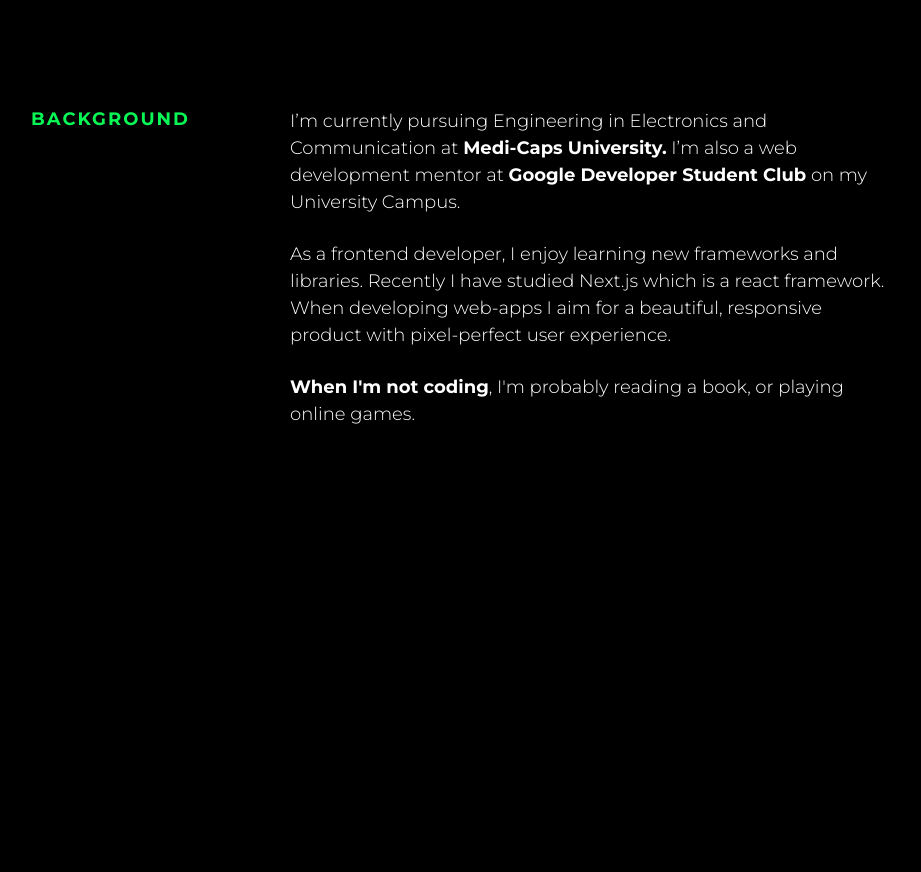
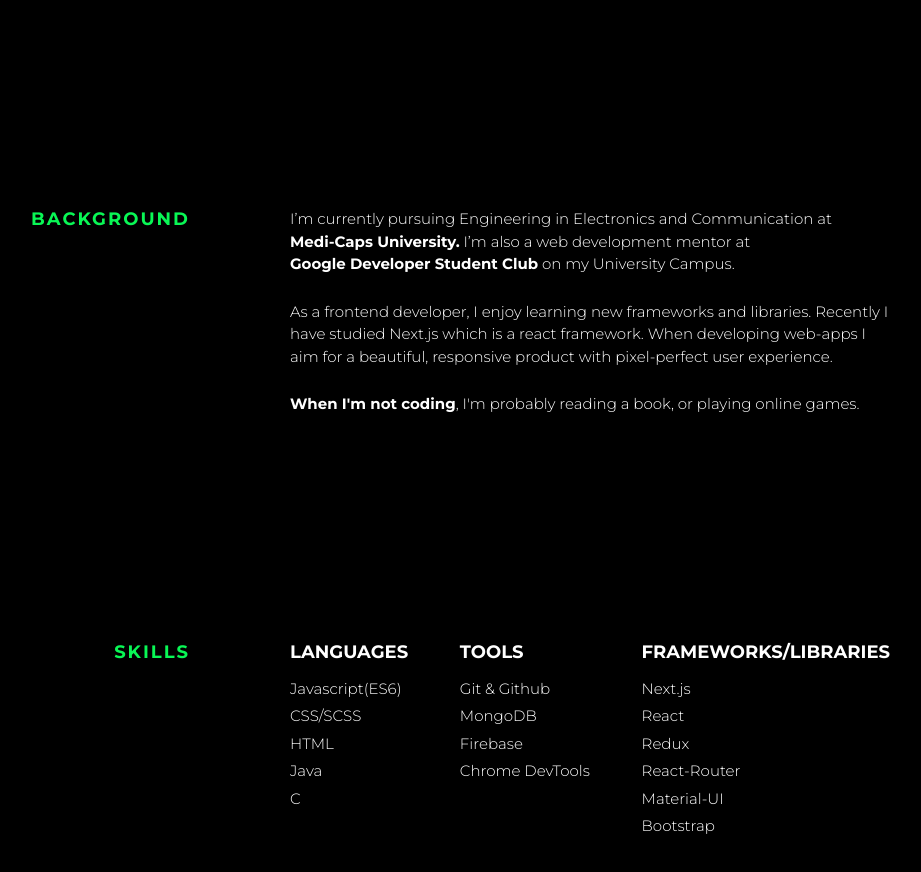
Before and after one commit to bilal-23/personal-portfolio, a Next.js app: page / in a window 1280 px wide. Shown: the part 762-1634 px from the top of the page, without its empty margins (200-1121 px from the left). Before the commit the page ends 1315 px from the top, so only its background shows below. Built offline with nearby package versions, Linux system fonts and the light colour scheme.

Commit message:
💡 Feat: Skills section

```diff
--- a/components/section.module.css
+++ b/components/section.module.css
@@ -6,19 +6,16 @@
   -ms-flex-pack: center;
   justify-content: center;
   padding: 10rem 17rem;
-  padding-top: 0;
 }
 
 @media only screen and (max-width: 1280px) {
   .section {
     padding: 10rem;
-    padding-top: 0;
   }
 }
 @media only screen and (max-width: 1024px) {
   .section {
     padding: 5rem;
-    padding-top: 0;
   }
 }
 @media only screen and (max-width: 768px) {
@@ -29,6 +26,5 @@
 @media only screen and (max-width: 480px) {
   .section {
     padding: 50px 35px;
-    padding-top: 0;
   }
 }
--- /dev/null
+++ b/components/skills.js
@@ -0,0 +1,47 @@
+import classes from './skills.module.css';
+import Section from './section';
+function Skills() {
+    return (
+        <Section>
+            <div className="section_title">
+                SKILLS
+            </div>
+            <div className="section_content">
+                <div className={classes.skills}>
+                    <div className={classes.skills_category}>
+                        <div className={classes.skills_category}>LANGUAGES</div>
+                        <ul>
+                            <li className={classes.skills_category_item}>Javascript&#40;ES6&#41;</li>
+                            <li className={classes.skills_category_item}>CSS/SCSS</li>
+                            <li className={classes.skills_category_item}>HTML</li>
+                            <li className={classes.skills_category_item}>Java</li>
+                            <li className={classes.skills_category_item}>C</li>
+                        </ul>
+                    </div>
+                    <div className={classes.skills_category}>
+                        <div className={classes.skills_category}>TOOLS</div>
+                        <ul>
+                            <li className={classes.skills_category_item}>Git &#38; Github</li>
+                            <li className={classes.skills_category_item}>MongoDB</li>
+                            <li className={classes.skills_category_item}>Firebase</li>
+                            <li className={classes.skills_category_item}>Chrome DevTools
+                            </li>
+                        </ul>
+                    </div>
+                    <div className={classes.skills_category}>
+                        <div className={classes.skills_category}>FRAMEWORKS/LIBRARIES</div>
+                        <ul>
+                            <li className={classes.skills_category_item}>Next.js</li>
+                            <li className={classes.skills_category_item}>React</li>
+                            <li className={classes.skills_category_item}>Redux</li>
+                            <li className={classes.skills_category_item}>React-Router</li>
+                            <li className={classes.skills_category_item}>Material-UI</li>
+                            <li className={classes.skills_category_item}>Bootstrap</li>
+                        </ul>
+                    </div>
+                </div>
+            </div>
+        </Section>
+    )
+}
+export default Skills;
--- /dev/null
+++ b/components/skills.module.css
@@ -0,0 +1,28 @@
+.skills {
+  display: flex;
+  -webkit-box-pack: justify;
+  -ms-flex-pack: justify;
+  justify-content: space-between;
+}
+.skills_category {
+  color: white;
+  font-weight: 700;
+  text-transform: uppercase;
+  margin-bottom: 1.5rem;
+}
+.skills ul {
+  list-style-type: none;
+}
+.skills_category_item {
+  text-transform: none;
+  margin: 5px 0;
+  font-weight: 300;
+  font-size: 1.5rem;
+  line-height: 1.5;
+}
+
+@media only screen and (max-width: 900px) {
+  .skills {
+    flex-wrap: wrap;
+  }
+}
--- a/pages/index.js
+++ b/pages/index.js
@@ -1,11 +1,13 @@
 import Background from "../components/background";
 import Header from "../components/header";
+import Skills from "../components/skills";
 
 export default function Home() {
   return (
     <>
       <Header />
       <Background />
+      <Skills />
     </>
   )
 }
--- a/styles/globals.css
+++ b/styles/globals.css
@@ -26,9 +26,7 @@ body {
   color: var(--primary-color);
 }
 p {
-  font-size: 1.8rem;
-  /* color: rgb(175, 175, 191); */
-  color: var(--primary-color);
+  font-size: 1.5rem;
   line-height: 1.5;
 }
 ::-moz-selection {
@@ -54,8 +52,35 @@ a:link {
   color: inherit;
 }
 
+.section_title {
+  flex-shrink: 0;
+  width: 20rem;
+  margin-right: 10rem;
+  color: var(--secondary-color);
+  text-transform: uppercase;
+  text-align: right;
+  font-weight: 700;
+  letter-spacing: 2px;
+}
+.section_content {
+  font-weight: 300;
+  width: 100%;
+  max-width: 60rem;
+}
 @media only screen and (max-width: 900px) {
   html {
     font-size: 60%;
   }
 }
+@media only screen and (max-width: 768px) {
+  .section_title {
+    text-align: left;
+    width: auto;
+  }
+  .section_content {
+    width: 100%;
+    max-width: 80rem;
+    padding-top: 4rem;
+    padding-left: 6rem;
+  }
+}
```
